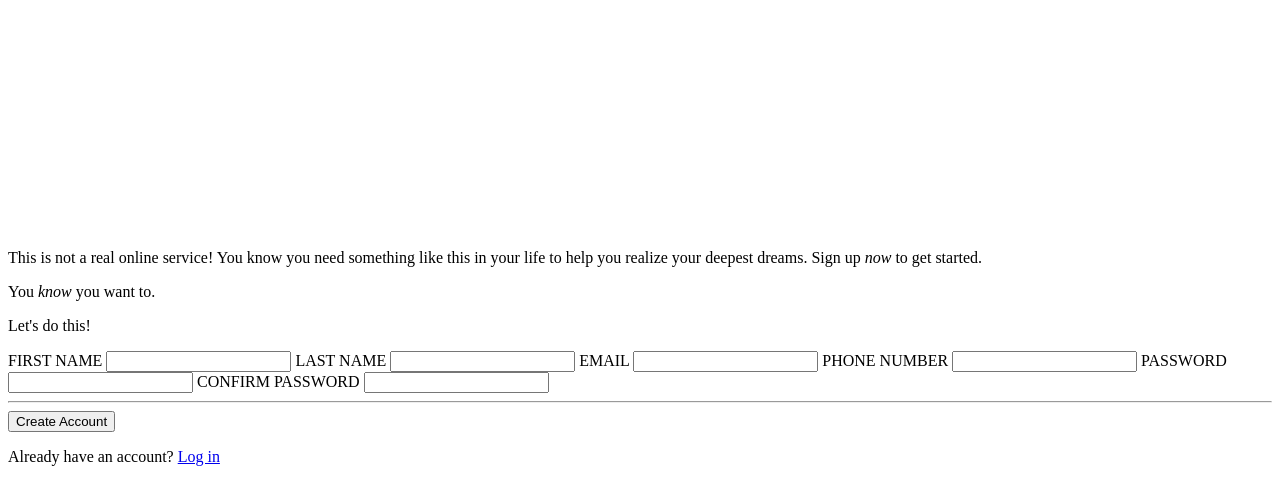
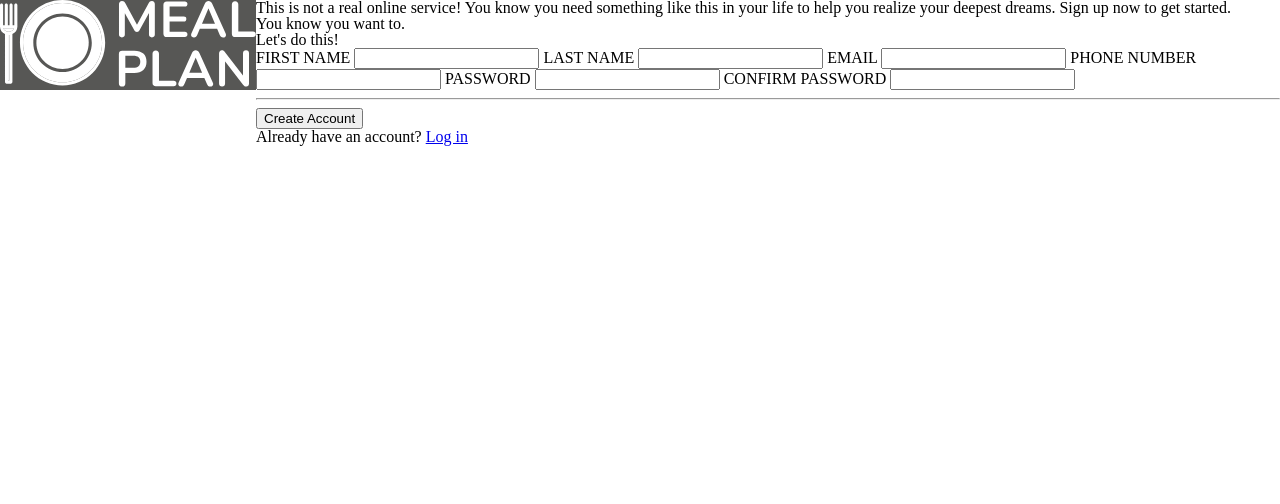
Before and after one commit to tim-tersigni/sign-up-form, a plain HTML site: page index.html in a window 1280 px wide. Drawn offline with Linux system fonts and the light colour scheme.

Commit message:
Change logo size and background

```diff
--- a/index.html
+++ b/index.html
@@ -5,6 +5,8 @@
     <meta http-equiv="X-UA-Compatible" content="IE=edge" />
     <meta name="viewport" content="width=device-width, initial-scale=1.0" />
     <title>Sign-up Form</title>
+    <link rel="stylesheet" href="./styles/style.css" />
+    <link rel="stylesheet" href="./styles/reset.css" />
   </head>
   <body>
     <div class="left-hero">
@@ -36,7 +38,7 @@
         <label for="confirmPassword">CONFIRM PASSWORD</label>
         <input type="text" id="confirmPassword" name="confirmPassword" />
       </form>
-      <hr>
+      <hr />
       <footer>
         <button type="button">Create Account</button>
         <p>Already have an account? <a href=".">Log in</a></p>
--- /dev/null
+++ b/styles/reset.css
@@ -0,0 +1,48 @@
+/* http://meyerweb.com/eric/tools/css/reset/
+   v2.0 | 20110126
+   License: none (public domain)
+*/
+
+html, body, div, span, applet, object, iframe,
+h1, h2, h3, h4, h5, h6, p, blockquote, pre,
+a, abbr, acronym, address, big, cite, code,
+del, dfn, em, img, ins, kbd, q, s, samp,
+small, strike, strong, sub, sup, tt, var,
+b, u, i, center,
+dl, dt, dd, ol, ul, li,
+fieldset, form, label, legend,
+table, caption, tbody, tfoot, thead, tr, th, td,
+article, aside, canvas, details, embed,
+figure, figcaption, footer, header, hgroup,
+menu, nav, output, ruby, section, summary,
+time, mark, audio, video {
+	margin: 0;
+	padding: 0;
+	border: 0;
+	font-size: 100%;
+	font: inherit;
+	vertical-align: baseline;
+}
+/* HTML5 display-role reset for older browsers */
+article, aside, details, figcaption, figure,
+footer, header, hgroup, menu, nav, section {
+	display: block;
+}
+body {
+	line-height: 1;
+}
+ol, ul {
+	list-style: none;
+}
+blockquote, q {
+	quotes: none;
+}
+blockquote:before, blockquote:after,
+q:before, q:after {
+	content: '';
+	content: none;
+}
+table {
+	border-collapse: collapse;
+	border-spacing: 0;
+}
--- /dev/null
+++ b/styles/style.css
@@ -0,0 +1,11 @@
+body {
+    display: flex;
+}
+
+.logo-container {
+    background-color:rgba(45, 46, 43, .8);
+}
+
+.logo {
+    width: 16rem;
+}
```
Also changed, not shown: style.css (deleted).
